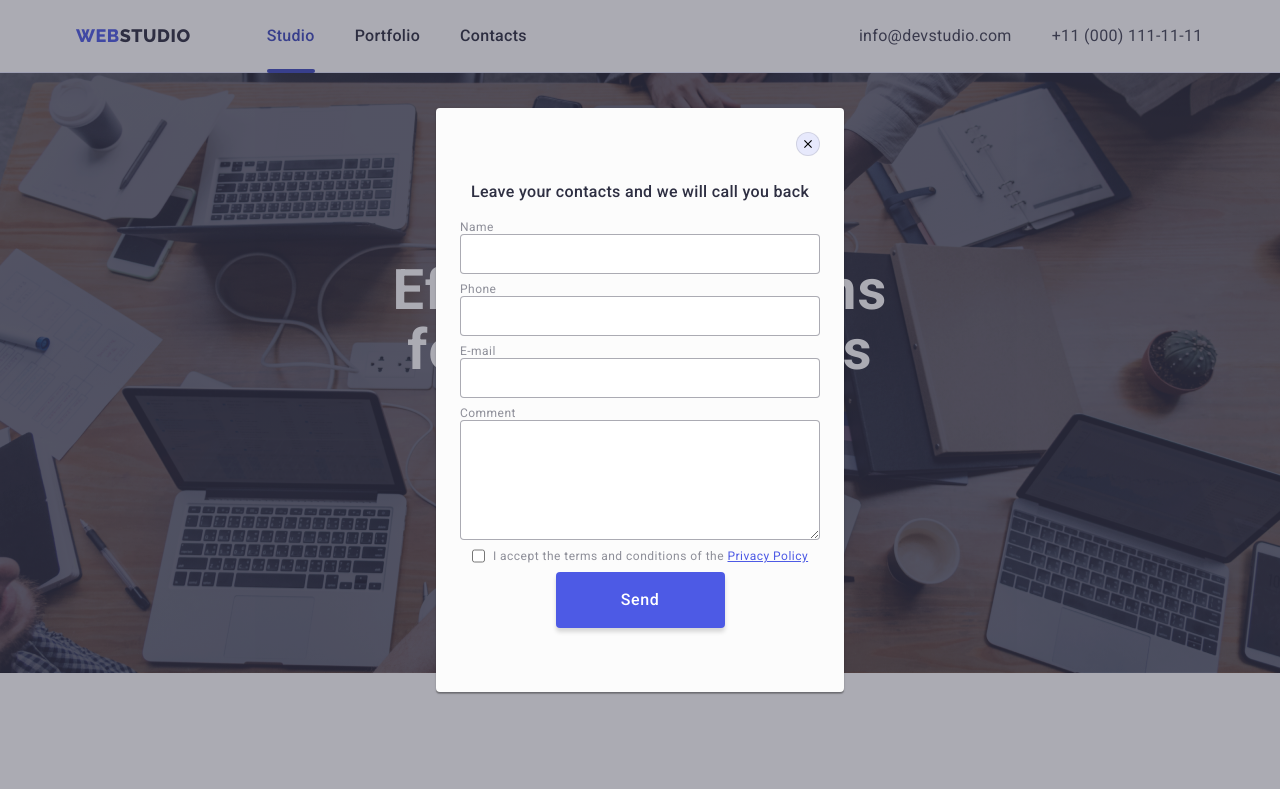
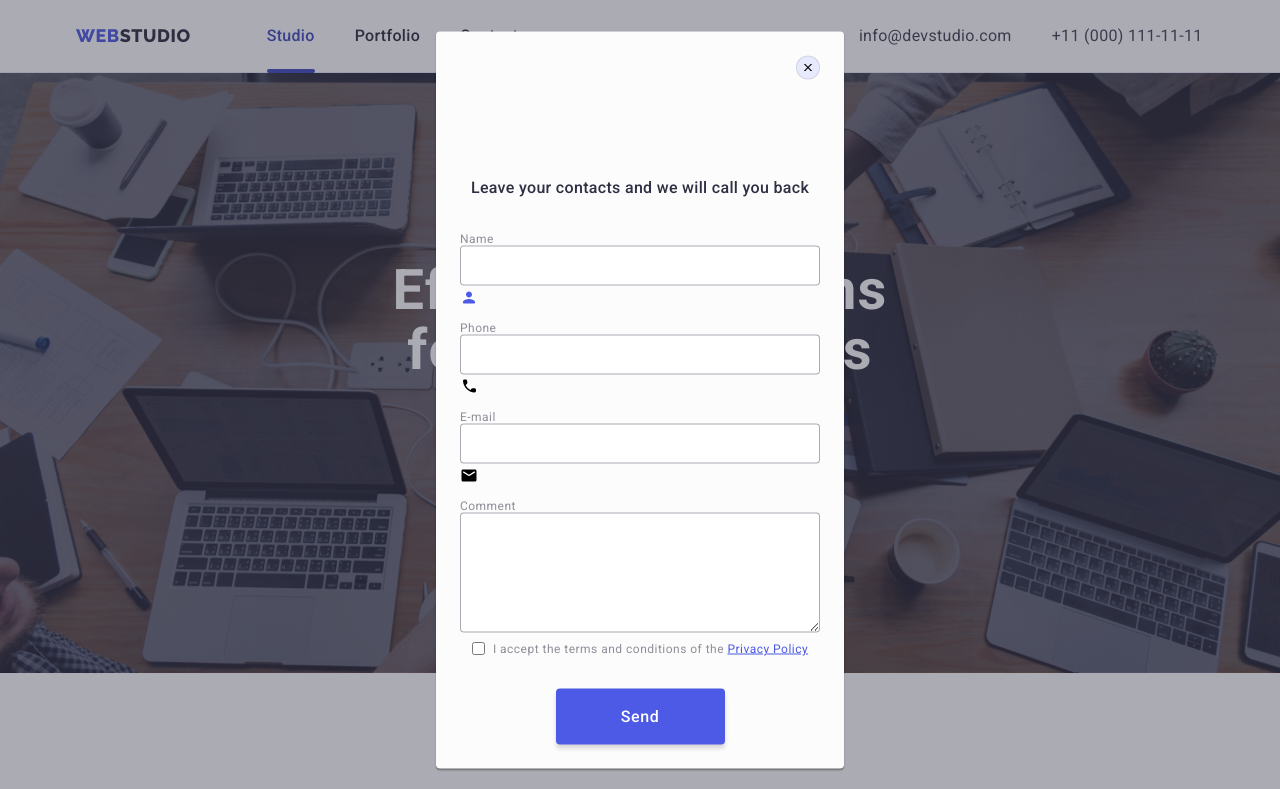
Before and after one commit to Violaaq/goit-markup-hw-06, a plain HTML site: page index.html in a window 1280 px wide. Both pictures are taken after a click on the button "Order Service". Shown: the top 789 px of the page. Drawn offline with nearby package versions, Linux system fonts and the light colour scheme.

Commit message:
div w form

```diff
--- a/css/styles.css
+++ b/css/styles.css
@@ -695,6 +695,7 @@ img {
     0px 1px 3px 0px rgba(0, 0, 0, 0.12), 0px 1px 1px 0px rgba(0, 0, 0, 0.14);
   transform: translate(-50%, -50%) scale(1);
   transition: transform 250ms cubic-bezier(0.4, 0, 0.2, 1);
+  padding: 72px 24px 24px 24px;
 }
 
 .close-btn {
@@ -737,6 +738,7 @@ img {
   line-height: 1.5; /* 150% */
   letter-spacing: 0.32px;
   padding-top: 72px;
+  margin-bottom: 16px;
 }
 
 .form-contact {
@@ -821,8 +823,9 @@ img {
   letter-spacing: 0.48px;
   text-decoration-line: underline;
 }
+
 .send-button {
-  display: inline-flex;
+  display: block;
   padding: 16px 32px;
   justify-content: center;
   align-items: flex-start;
@@ -833,7 +836,7 @@ img {
   color: var(--WHITE, #fff);
   text-align: center;
   /* Button Text */
-  font-family: Roboto;
+  font-family: "Roboto", sans-serif;
   font-size: 16px;
   font-style: normal;
   font-weight: 500;
@@ -843,4 +846,6 @@ img {
   height: 56px;
   cursor: pointer;
   border: none;
+  margin-top: 24px;
+  transition: background-color 250ms cubic-bezier(0.4, 0, 0.2, 1);
 }
--- a/index.html
+++ b/index.html
@@ -470,30 +470,49 @@
   </button>
   <p class="modal-text">Leave your contacts and we will call you back</p>
 <form name="signup_form" autocomplete="on" novalidate class="form-contact">
+  <div class="label-form">
   <label class="label-tittle">
     Name
-    <input type="name" name="name" class="input-form" />
-  </label>
+    <div>
+    <input type="name" name="name" class="input-form">
+ <svg class="form-icon" width="18" height="24">
+              <use href="./images/icon.svg#icon-person" >
 
+              </use></svg>
+  </div>
+  </label></div>
+<div class="label-form">
   <label class="label-tittle">
     Phone
+     <div>
     <input type="phone" name="phone" class="input-form" />
-  </label>
+  <svg class="form-icon" width="18" height="24">
+              <use href="./images/icon.svg#icon-phone" >
+
+              </use></svg>
+  </div>
+  </label></div>
+  <div class="label-form">
 <label class="label-tittle">
     E-mail
+    <div>
     <input type="email" name="e-mail" class="input-form" />
-  </label>
+  <svg class="form-icon" width="18" height="24">
+              <use href="./images/icon.svg#icon-email" >
+
+              </use></svg>
+  </div>
+  </label></div>
+  <div class="label-form">
   <label class="label-tittle">
     Comment
     <textarea class="textarea" name="feedback" rows="5" placeholder="Text input"></textarea>
   </label>
+  </div>
   <label class="privacy-chbx">
     <input type="checkbox" name="privacy" value="privacy" unchecked />
     <p class="privacy-paragraph">I accept the terms and conditions of the <span class="privacy-item">Privacy Policy</span> </p>
   </label>
-
-
-
   <button type="submit" class="send-button">Send</button>
 </form>
 </div>
```
